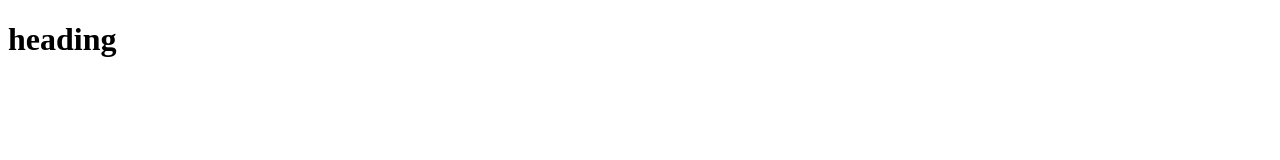
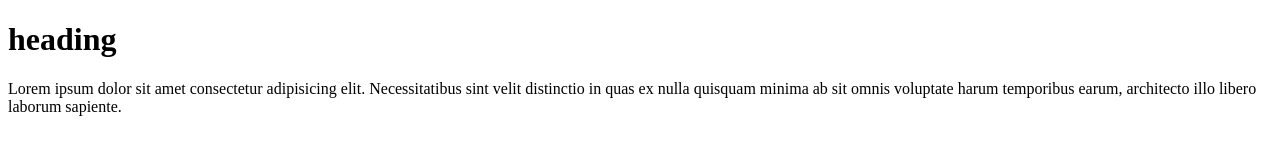
Before and after one commit to andreadebortoli2/htmlcss-hello, a plain HTML site: page index.html in a window 1280 px wide. Drawn offline with Linux system fonts and the light colour scheme.

Commit message:
added text

```diff
--- a/index.html
+++ b/index.html
@@ -7,6 +7,7 @@
 </head>
 <body>
     <h1>heading</h1>
+    <p>Lorem ipsum dolor sit amet consectetur adipisicing elit. Necessitatibus sint velit distinctio in quas ex nulla quisquam minima ab sit omnis voluptate harum temporibus earum, architecto illo libero laborum sapiente.</p>
 
 </body>
 </html>
```
